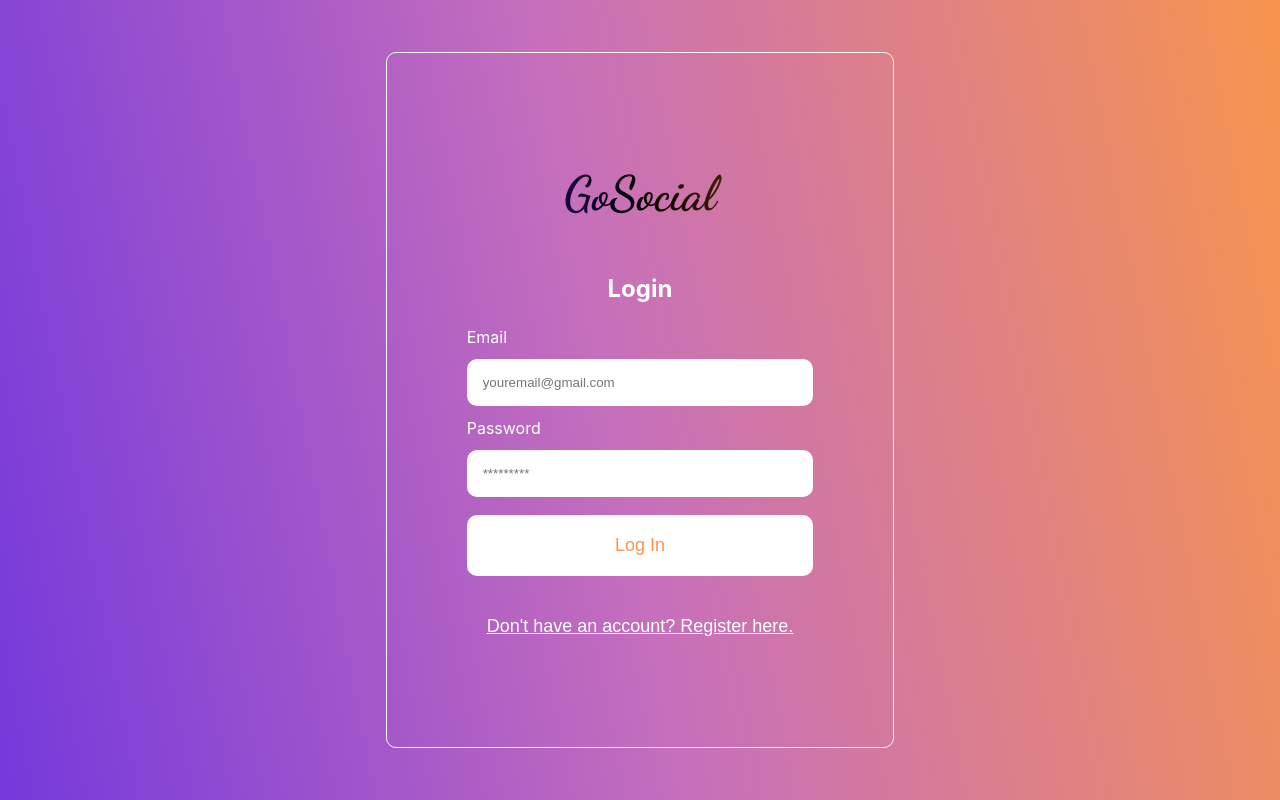
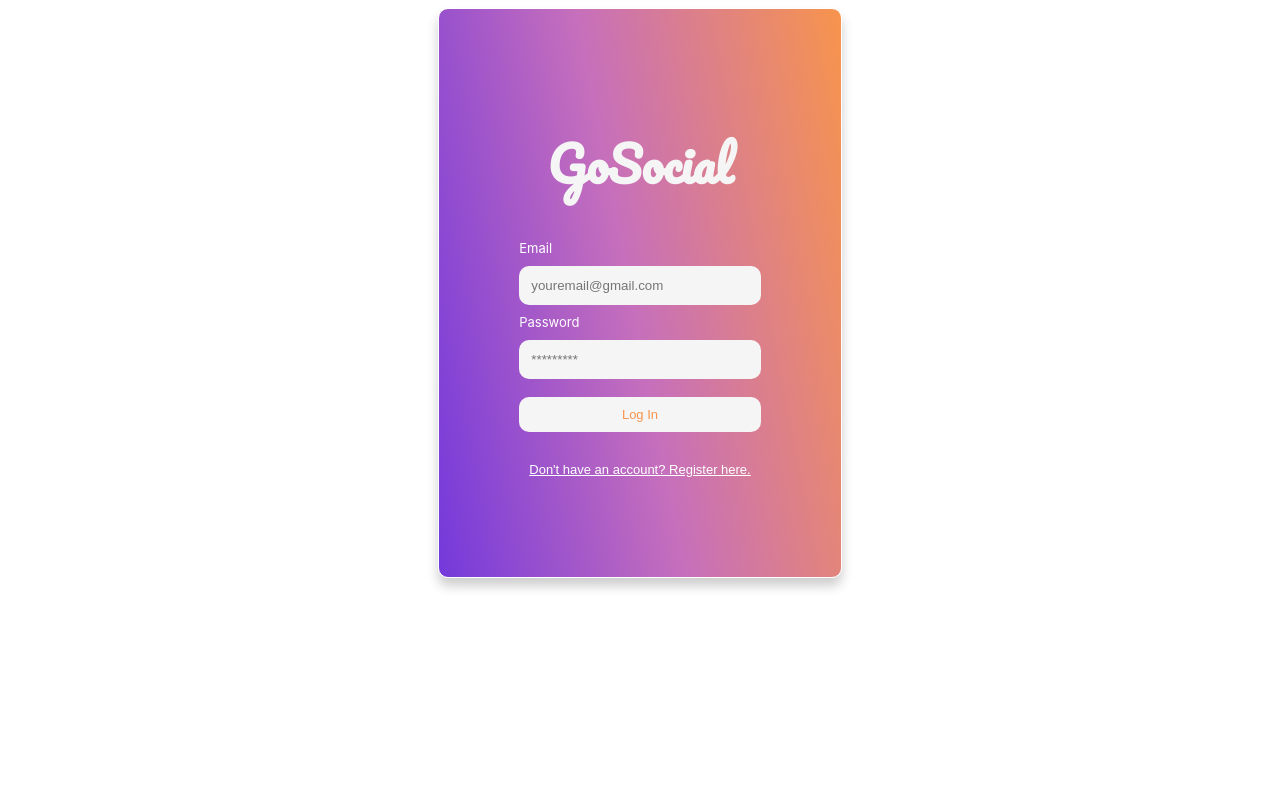
Before and after one commit to e-ManueI/GoSocial, a React (Create React App) app in the folder frontend/gosocial/: page / in a window 1280 px wide. Built offline with nearby package versions, Linux system fonts and the light colour scheme.

Commit message:
modified auth styling

```diff
--- a/frontend/gosocial/public/index.html
+++ b/frontend/gosocial/public/index.html
@@ -5,7 +5,7 @@
     <link rel="icon" href="%PUBLIC_URL%/favicon.ico" />
     <link rel="preconnect" href="https://fonts.googleapis.com">
     <link rel="preconnect" href="https://fonts.gstatic.com" crossorigin>
-    <link href="https://fonts.googleapis.com/css2?family=Dancing+Script:wght@700&display=swap" rel="stylesheet">
+    <link href="https://fonts.googleapis.com/css2?family=Pacifico&display=swap" rel="stylesheet">
     <meta name="viewport" content="width=device-width, initial-scale=1" />
     <meta name="theme-color" content="#000000" />
     <meta
--- a/frontend/gosocial/src/App.css
+++ b/frontend/gosocial/src/App.css
@@ -1,41 +1,41 @@
 label {
   text-align: left;
-  padding: 0.25rem 0;
+  padding: 0.1rem 0;
+  font-size: small;
 }
 
 input {
-  padding: 1rem;
+  padding: 0.75rem;
   margin: 0.5rem 0;
   border: none;
   border-radius: 10px;
+  background-color: whitesmoke;
 }
 
 button {
   border: none;
-  background-color: white;
-  padding: 20px;
+  background-color: whitesmoke;
+  padding: 10px;
   border-radius: 10px;
   cursor: pointer;
   color: #f7944d;
   margin: 10px 0;
-  font-size: large;
+  font-size: small;
 }
 
 h1 {
   font-size: 3rem;
   font-weight: bolder;
-  font-family: 'Dancing Script', cursive;
-  background: linear-gradient(79deg, #3a0792, #000000, #86400f);
-    -webkit-background-clip: text;
-    -webkit-text-fill-color: transparent;
+  font-family: 'Pacifico', cursive;
+  color: whitesmoke;
 }
+
 .App {
   text-align: center;
   display: flex;
-  min-height: 100vh;
+  min-height: 60vh;
   align-items: center;
   justify-content: center;
-  background-image: linear-gradient(79deg, #7439db, #c66fbc 48%, #f7944d);
   color: white;
 }
 
@@ -46,9 +46,11 @@ h1 {
 
 .auth-form-container {
   padding: 5rem;
-  border: 1px solid whitesmoke;
+  border: 1px solid;
   border-radius: 10px;
   margin: 0.5rem;
+  background-image: linear-gradient(79deg, #7439db, #c66fbc 48%, #f7944d);
+  box-shadow: 0 8px 12px rgba(0, 0, 0, 0.2);
 }
 
 .link-btn {
--- a/frontend/gosocial/src/Login.jsx
+++ b/frontend/gosocial/src/Login.jsx
@@ -12,7 +12,6 @@ export const Login = (props) => {
     return (
         <div className="auth-form-container">
             <h1>GoSocial</h1>
-            <h2>Login</h2>
             <form className="login-form" onSubmit={handleSubmit}>
                 <label htmlFor="email">Email</label>
                 <input value={email} onChange={(e) => setEmail(e.target.value)} type="email" placeholder="youremail@gmail.com" id="email" name="email" />
--- a/frontend/gosocial/src/Register.jsx
+++ b/frontend/gosocial/src/Register.jsx
@@ -15,7 +15,6 @@ export const Register = (props) => {
     return (
         <div className="auth-form-container">
             <h1>GoSocial</h1>
-            <h2>Register</h2>
             <form className="register-form" onSubmit={handleSubmit}>
                 <label htmlFor="fname">First Name</label>
                 <input value={fname}  onChange={(e) => setFname(e.target.value)} name="fname" id="fname" placeholder="First Name" />
```
